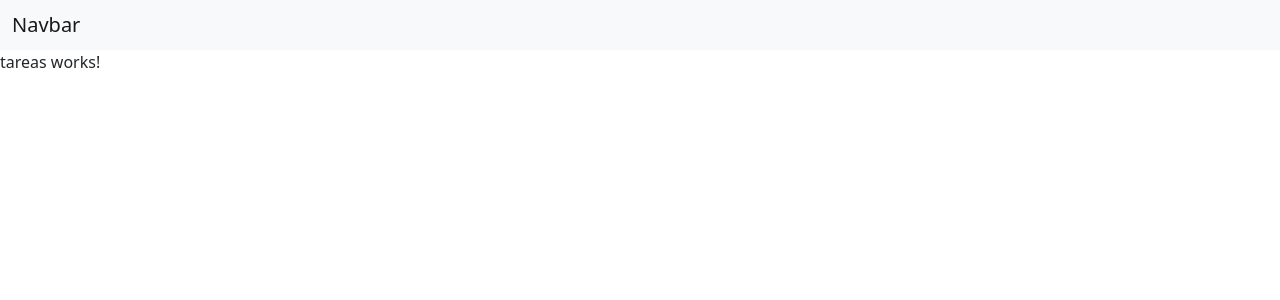
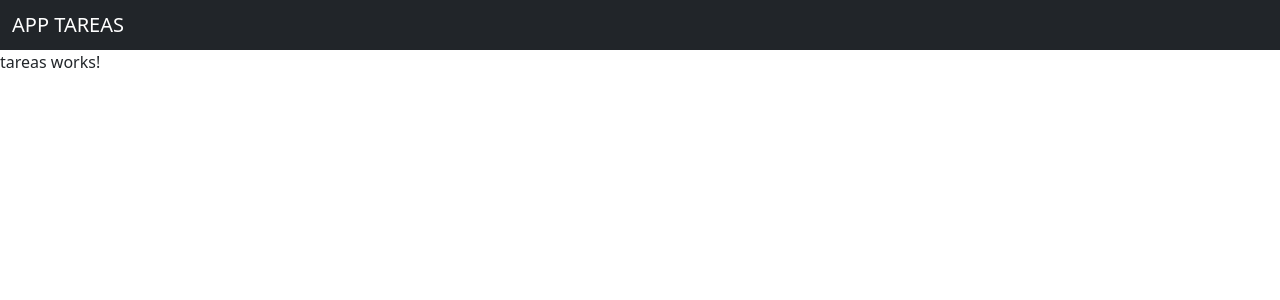
Before and after one commit to BROROZCO/Angular-Tareas, an Angular app: page / in a window 1280 px wide. Shown: the top 300 px of the page. Built offline with nearby package versions, Linux system fonts and the light colour scheme.

Commit message:
Cambio de clases al navbar

```diff
--- a/src/app/Components/navbar/navbar.component.html
+++ b/src/app/Components/navbar/navbar.component.html
@@ -1,6 +1,6 @@
 <!-- As a heading -->
-<nav class="navbar navbar-light bg-light">
+<nav class="navbar navbar-dark bg-dark">
     <div class="container-fluid">
-      <span class="navbar-brand mb-0 h1">Navbar</span>
+      <span class="navbar-brand mb-0 h1">APP TAREAS</span>
     </div>
   </nav>
```
